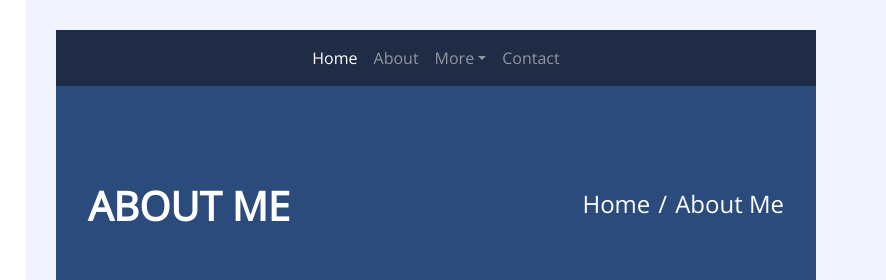
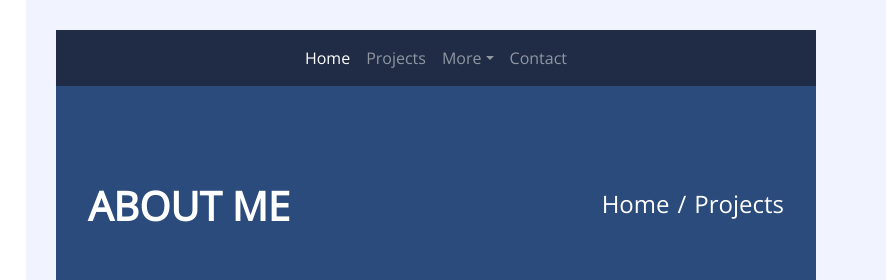
Before and after one commit to Leovattoly/Leovattoly.github.io, a plain HTML site: page about.html in a window 1280 px wide. Shown: the top 280 px of the page, 394-1280 px from the left. Drawn offline with nearby package versions, Linux system fonts and the light colour scheme.

Commit message:
Update about.html

```diff
--- a/about.html
+++ b/about.html
@@ -53,7 +53,7 @@
                         <div class="collapse navbar-collapse justify-content-between" id="navbarCollapse">
                             <div class="navbar-nav m-auto">
                                 <a href="index.html" class="nav-item nav-link active">Home</a>
-                                <a href="about.html" class="nav-item nav-link">About</a>
+                                <a href="about.html" class="nav-item nav-link">Projects</a>
                                 <div class="nav-item dropdown">
                                     <a href="#" class="nav-link dropdown-toggle" data-toggle="dropdown">More</a>
                                     <div class="dropdown-menu">
@@ -80,7 +80,7 @@
                         <div class="d-inline-flex pt-2">
                             <h4 class="m-0 text-white"><a class="text-white" href="">Home</a></h4>
                             <h4 class="m-0 text-white px-2">/</h4>
-                            <h4 class="m-0 text-white">About Me</h4>
+                            <h4 class="m-0 text-white">Projects</h4>
                         </div>
                     </div>
                 </div>
```
